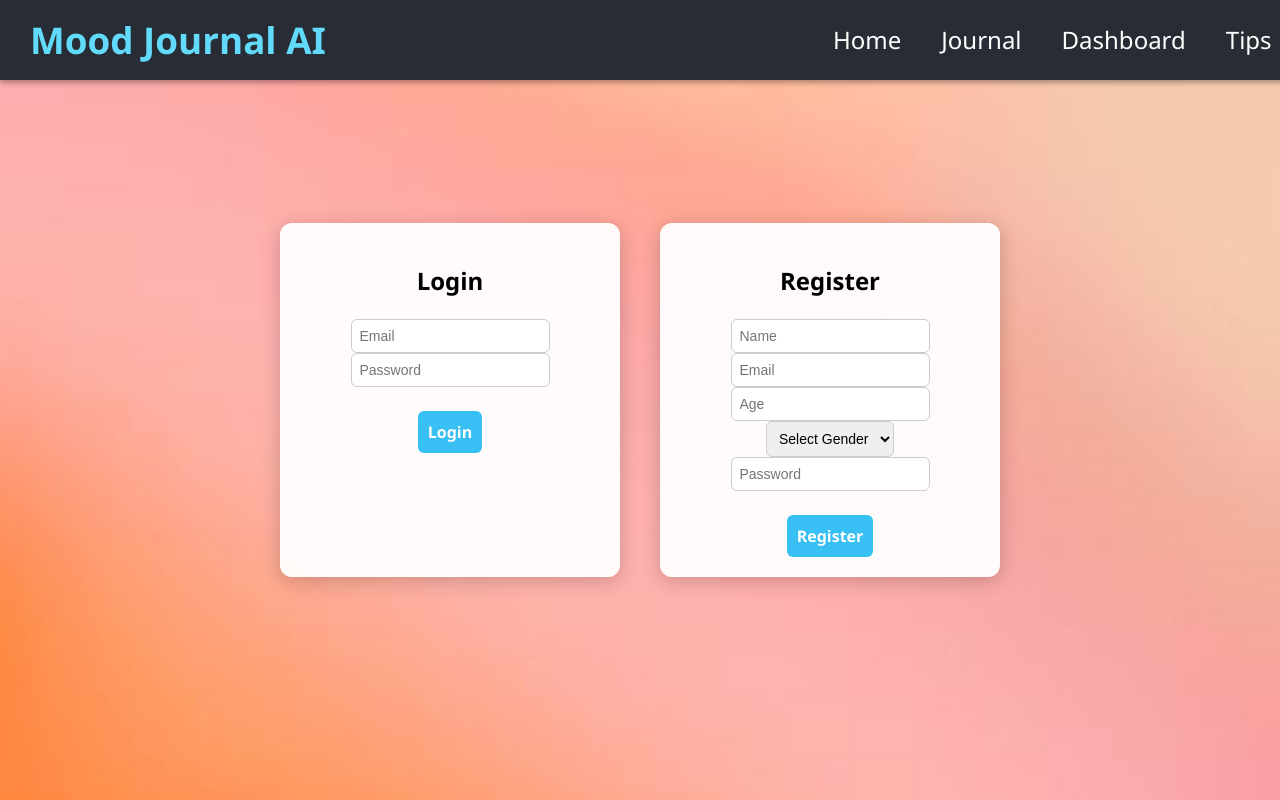
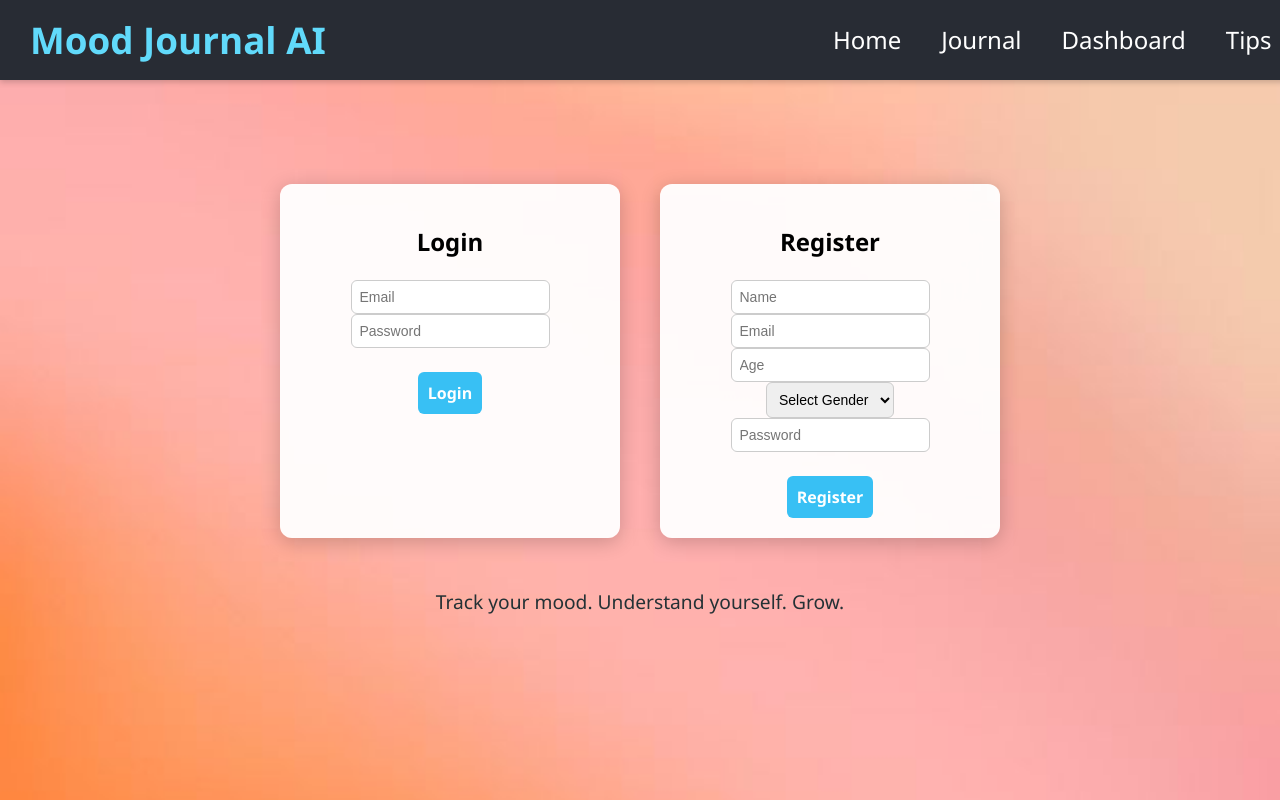
Before and after one commit to Unnati126/Capstone_Project, a React (Vite) app in the folder mood_journal_ai/frontend/: page / in a window 1280 px wide. Built offline with nearby package versions, Linux system fonts and the light colour scheme.

Commit message:
home page changed

```diff
--- a/mood_journal_ai/frontend/src/App.jsx
+++ b/mood_journal_ai/frontend/src/App.jsx
@@ -14,12 +14,12 @@ function App() {
     <BrowserRouter>
       <Navbar />
       <Routes>
-        <Route path="/" element={<><Home /><Navbar /></>} />
-        <Route path="/login" element={<><Home /><Navbar /><Login /></>} />
-        <Route path="/register" element={<><Home /><Navbar /><Register /></>} />
-        <Route path="/journal" element={<><Home /><Navbar /><Journal /></>} />
-        <Route path="/dashboard" element={<><Home /><Navbar /><Dashboard /></>} />
-        <Route path="/tips" element={<><Home /><Navbar /><Tips /></>} />
+        <Route path="/" element={<Home />} />
+        <Route path="/login" element={<Login />} />
+        <Route path="/register" element={<Register />} />
+        <Route path="/journal" element={<Journal />} />
+        <Route path="/dashboard" element={<Dashboard />} />
+        <Route path="/tips" element={<Tips />} />
       </Routes>
     </BrowserRouter>
   );
@@ -28,3 +28,11 @@ function App() {
 
 // entry point for the React application
 export default App;
+
+
+/*<Route path="/" element={<><Home /><Navbar /></>} />
+        <Route path="/login" element={<><Home /><Navbar /><Login /></>} />
+        <Route path="/register" element={<><Home /><Navbar /><Register /></>} />
+        <Route path="/journal" element={<><Home /><Navbar /><Journal /></>} />
+        <Route path="/dashboard" element={<><Home /><Navbar /><Dashboard /></>} />
+        <Route path="/tips" element={<><Home /><Navbar /><Tips /></>} />*/
--- a/mood_journal_ai/frontend/src/pages/Home.css
+++ b/mood_journal_ai/frontend/src/pages/Home.css
@@ -55,3 +55,18 @@ body, html {
   border-radius: 6px;
   cursor: pointer;
 }
+
+.home-content {
+  display: flex;
+  flex-direction: column;
+  align-items: center;
+  justify-content: center;
+}
+
+.home-subtext {
+  margin-top: 50px;
+  color: #243135;
+  font-size: 1.2rem;
+  font-style: normal;
+  text-align: center;
+}
--- a/mood_journal_ai/frontend/src/pages/Home.jsx
+++ b/mood_journal_ai/frontend/src/pages/Home.jsx
@@ -6,8 +6,8 @@ export default function Home() {
 
   return (
     <div className="home-page">
+     <div className="home-content">
       <div className="form-wrapper">
-
         <div className="login-box">
             <h2>Login</h2>
             <Login />
@@ -18,6 +18,11 @@ export default function Home() {
             <Register />
           </div>
         </div>
+
+        <div className="home-subtext">
+            Track your mood. Understand yourself. Grow.
+        </div>
+    </div>
     </div>
   );
 }
--- a/mood_journal_ai/frontend/src/pages/Login.jsx
+++ b/mood_journal_ai/frontend/src/pages/Login.jsx
@@ -18,9 +18,10 @@ export default function Login() {
     e.preventDefault();
     try {
       const res = await API.post("/auth/login", form);
-      login(res.data.token);
+      const token = res.data.token;
+      login(token);
       alert("Login successful!");
-      navigate("/dashboard");
+      navigate("/journal");
     } catch (err) {
       console.error("Login failed:", err.response?.data || err.message);
       alert("Login failed. Please try again.");
--- a/mood_journal_ai/frontend/src/pages/Register.jsx
+++ b/mood_journal_ai/frontend/src/pages/Register.jsx
@@ -27,7 +27,7 @@ export default function Register() {
       const token = res.data.token;
       login(token);
       alert("Registration successful!");
-      navigate("/dashboard");
+      navigate("/journal");
         } catch (err) {
       console.error("Registration failed:", err.response?.data || err.message);
       alert("Registration failed. Please try again.");
```
